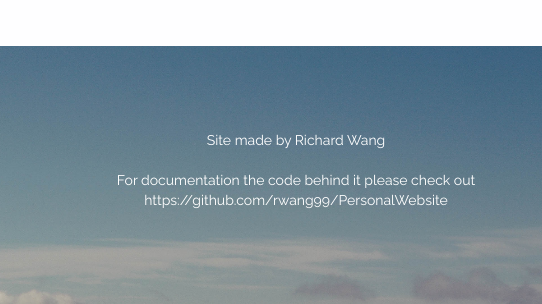
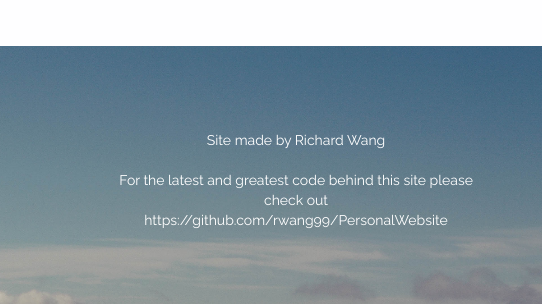
Before and after one commit to rwang99/rwang99.github.io, a website: page index.html in a window 1280 px wide. Shown: the part 2184-2488 px from the top of the page, 738-1280 px from the left. Drawn offline with nearby package versions, Linux system fonts and the light colour scheme; a web font is replaced by a local one.

Commit message:
Updated footer

```diff
--- a/index.html
+++ b/index.html
@@ -144,7 +144,7 @@
             <div class = "col-md-4">
             	<br>
 				Site made by Richard Wang<br><br>
-				For documentation the code behind it please check out
+				For the latest and greatest code behind this site please check out
 				<a href="https://github.com/rwang99/PersonalWebsite">https://github.com/rwang99/PersonalWebsite</a>
 			</div>
 		</div>
```
